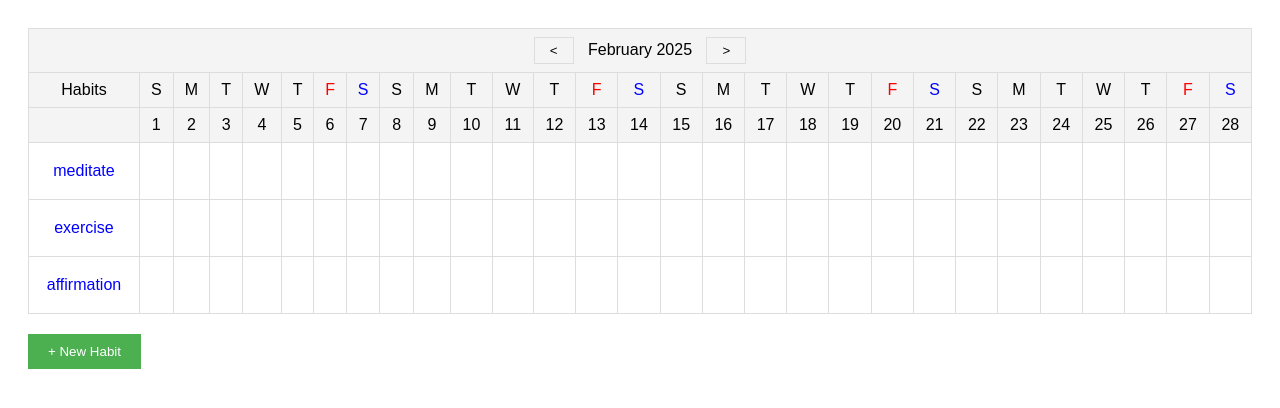
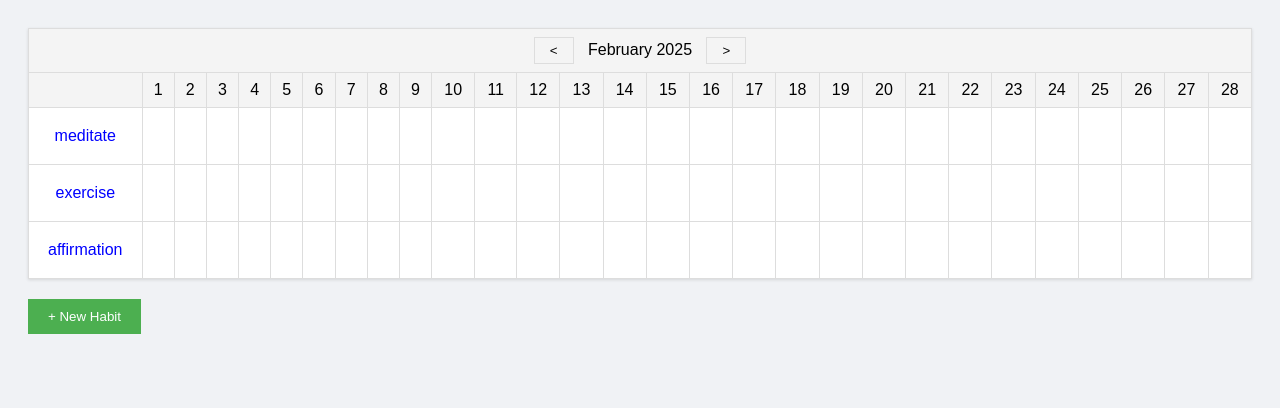
Before and after one commit to pratik4599/habbit-tracker, a Flask app: page / in a window 1280 px wide. Shown: the top 408 px of the page. Run offline with Flask 3, Linux system fonts and the light colour scheme.

Commit message:
enhance index.html with improved styling and remove redundant weekday header

```diff
--- a/templates/index.html
+++ b/templates/index.html
@@ -8,10 +8,13 @@
         body {
             font-family: Arial, sans-serif;
             padding: 20px;
+            background-color: #f0f2f5;
         }
         .calendar {
             width: 100%;
             border-collapse: collapse;
+            background-color: white;
+            box-shadow: 0 1px 3px rgba(0,0,0,0.12);
         }
         .calendar th, .calendar td {
             border: 1px solid #ddd;
@@ -73,36 +76,6 @@
                         <button class="month-nav" onclick="nextMonth()">&gt;</button>
                     </th>
                 </tr>
-                <tr id="weekday-header">
-                    <th>Habits</th>
-                    <th>S</th>
-                    <th>M</th>
-                    <th>T</th>
-                    <th>W</th>
-                    <th>T</th>
-                    <th class="friday">F</th>
-                    <th class="weekend">S</th>
-                    <th>S</th>
-                    <th>M</th>
-                    <th>T</th>
-                    <th>W</th>
-                    <th>T</th>
-                    <th class="friday">F</th>
-                    <th class="weekend">S</th>
-                    <th>S</th>
-                    <th>M</th>
-                    <th>T</th>
-                    <th>W</th>
-                    <th>T</th>
-                    <th class="friday">F</th>
-                    <th class="weekend">S</th>
-                    <th>S</th>
-                    <th>M</th>
-                    <th>T</th>
-                    <th>W</th>
-                    <th>T</th>
-                    <th class="friday">F</th>
-                </tr>
                 <tr id="date-header">
                     <th></th>
                 </tr>
@@ -149,18 +122,6 @@
                 const th = document.createElement('th');
                 th.textContent = i;
                 dateHeader.appendChild(th);
-            }
-
-            // Update weekday header to match number of days
-            const weekdayHeader = document.getElementById('weekday-header');
-            weekdayHeader.innerHTML = '<th>Habits</th>';
-            const weekdays = ['S', 'M', 'T', 'W', 'T', 'F', 'S'];
-            for (let i = 0; i < daysInMonth; i++) {
-                const th = document.createElement('th');
-                th.textContent = weekdays[i % 7];
-                if (i % 7 === 5) th.className = 'friday';
-                if (i % 7 === 6) th.className = 'weekend';
-                weekdayHeader.appendChild(th);
             }
 
             habits.forEach((habit, index) => {
```
